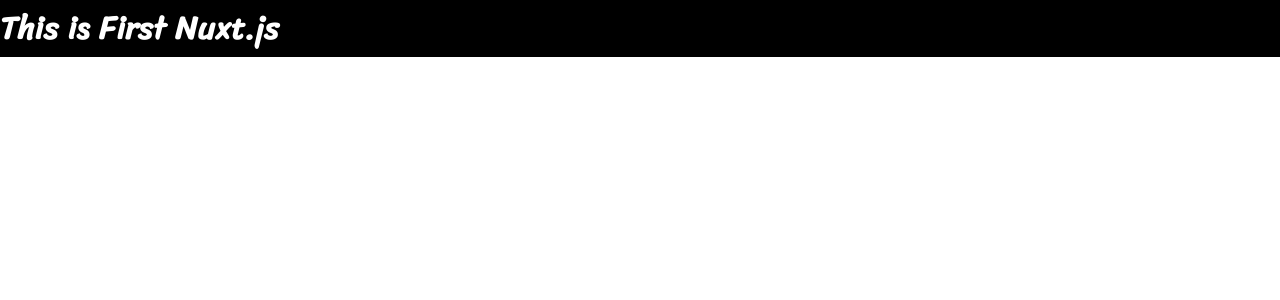
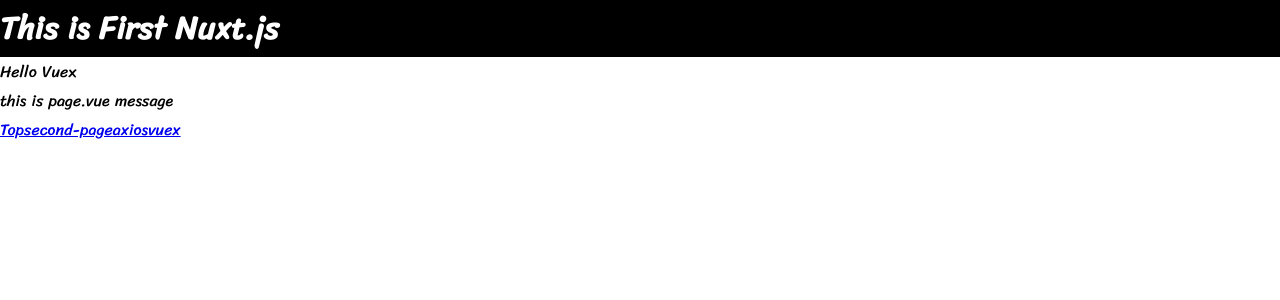
Before and after one commit to KKZoo/nuxt-practice, a Nuxt app: page /vuex in a window 1280 px wide. Shown: the top 300 px of the page. Built offline with nearby package versions, Linux system fonts and the light colour scheme.

Commit message:
初めてのvuex

```diff
--- a/components/page.vue
+++ b/components/page.vue
@@ -6,6 +6,7 @@
         <router-link to="/">Top</router-link>
         <router-link to="second-page">second-page</router-link>
         <router-link to="axios">axios</router-link>
+        <router-link to="vuex">vuex</router-link>
     </section>
 </template>>
 
--- /dev/null
+++ b/components/vuex.vue
@@ -0,0 +1,13 @@
+<template>
+    <section class="container">
+        <div>
+            <p>{{ $store.state.message }}</p>
+        </div>
+    </section>
+</template>
+
+<script>
+export default {
+
+}
+</script>
--- /dev/null
+++ b/pages/vuex.vue
@@ -0,0 +1,18 @@
+<template>
+    <section>
+        <vuex />
+        <page />
+    </section>
+</template>>
+
+<script>
+import vuex from '~/components/vuex.vue'
+import page from '~/components/page.vue'
+
+export default {
+    components: {
+        vuex,
+        page
+    }
+}
+</script>>
--- /dev/null
+++ b/store/index.js
@@ -0,0 +1,13 @@
+import Vuex from 'vuex'
+
+const createStore = () => {
+    return new Vuex.Store({
+        state: function(){
+            return{
+                message: 'Hello Vuex'
+            }
+        }
+    })
+}
+
+export default createStore
```
